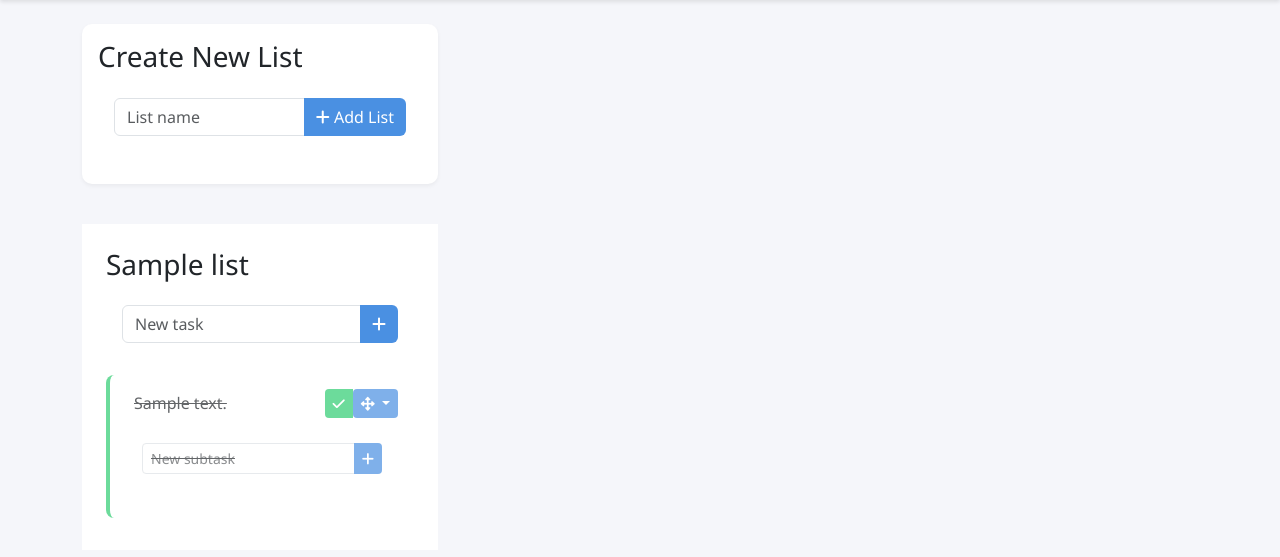
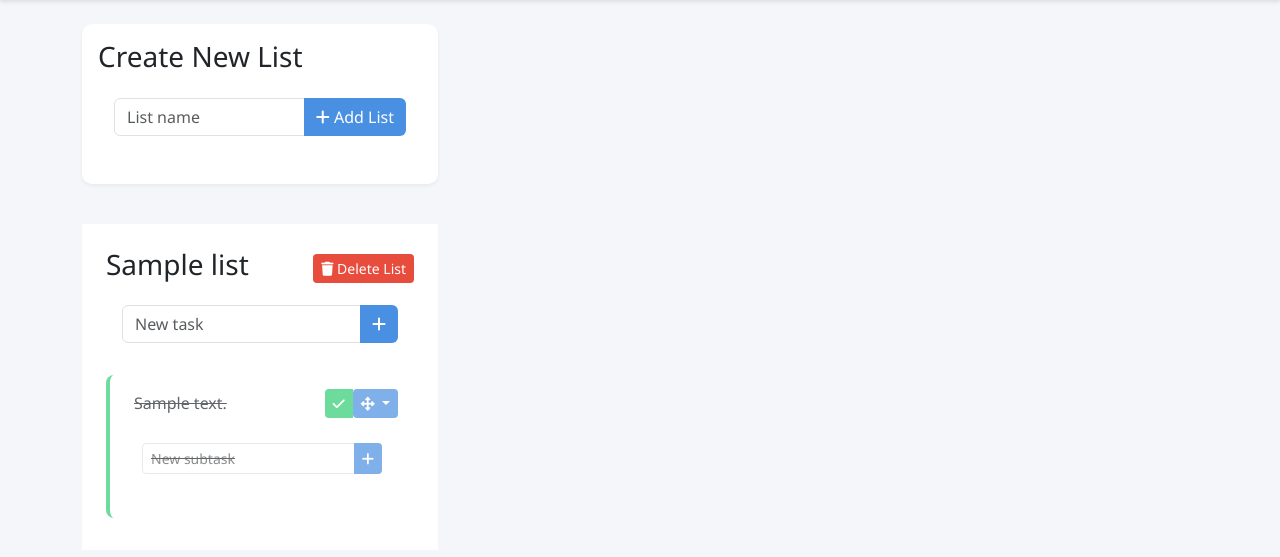
Before and after one commit to ddanakim0304/CS162-todo, a Flask app: page / in a window 1280 px wide. Shown: the part 56-613 px from the top of the page. Run offline with Flask 3, Linux system fonts and the light colour scheme; a user stored in the database is signed in; tables that the repository leaves empty hold one stand-in row (values such as "Sample post").

Commit message:
Add delete list functionality with confirmation prompt

```diff
--- a/app.py
+++ b/app.py
@@ -102,6 +102,29 @@ def add_list():
     db.session.commit()
     return redirect(url_for('index'))
 
+# Route to delete a list
+@app.route('/delete_list/<int:list_id>', methods=['POST'])
+@login_required
+def delete_list(list_id):
+    list_to_delete = List.query.get_or_404(list_id)
+    if list_to_delete.user_id == current_user.id:
+        # Delete all tasks associated with the list
+        for task in list_to_delete.tasks:
+            delete_children(task)
+            db.session.delete(task)
+        db.session.delete(list_to_delete)
+        db.session.commit()
+        flash('List deleted successfully')
+    else:
+        flash('You do not have permission to delete this list.')
+    return redirect(url_for('index'))
+
+def delete_children(task):
+    for child in task.children:
+        delete_children(child)
+        db.session.delete(child)
+
+
 # Route to add a new task
 @app.route('/add_task', methods=['POST'])
 @login_required
--- a/templates/index.html
+++ b/templates/index.html
@@ -28,8 +28,14 @@
     {% for list in lists %}
     <div class="col-md-4">
         <div class="list-card">
-            <h3>{{ list.name }}</h3>
-
+            <div class="d-flex justify-content-between align-items-center">
+                <h3>{{ list.name }}</h3>
+                <form method="POST" action="{{ url_for('delete_list', list_id=list.id) }}" onsubmit="return confirm('Are you sure you want to delete this list and all its tasks?')">
+                    <button type="submit" class="btn btn-danger btn-sm">
+                        <i class="fas fa-trash"></i> Delete List
+                    </button>
+                </form>
+            </div>
             <!-- Add Task Form -->
             <form method="POST" action="{{ url_for('add_task') }}" class="add-task-form mb-3">
                 <input type="hidden" name="list_id" value="{{ list.id }}">
```
